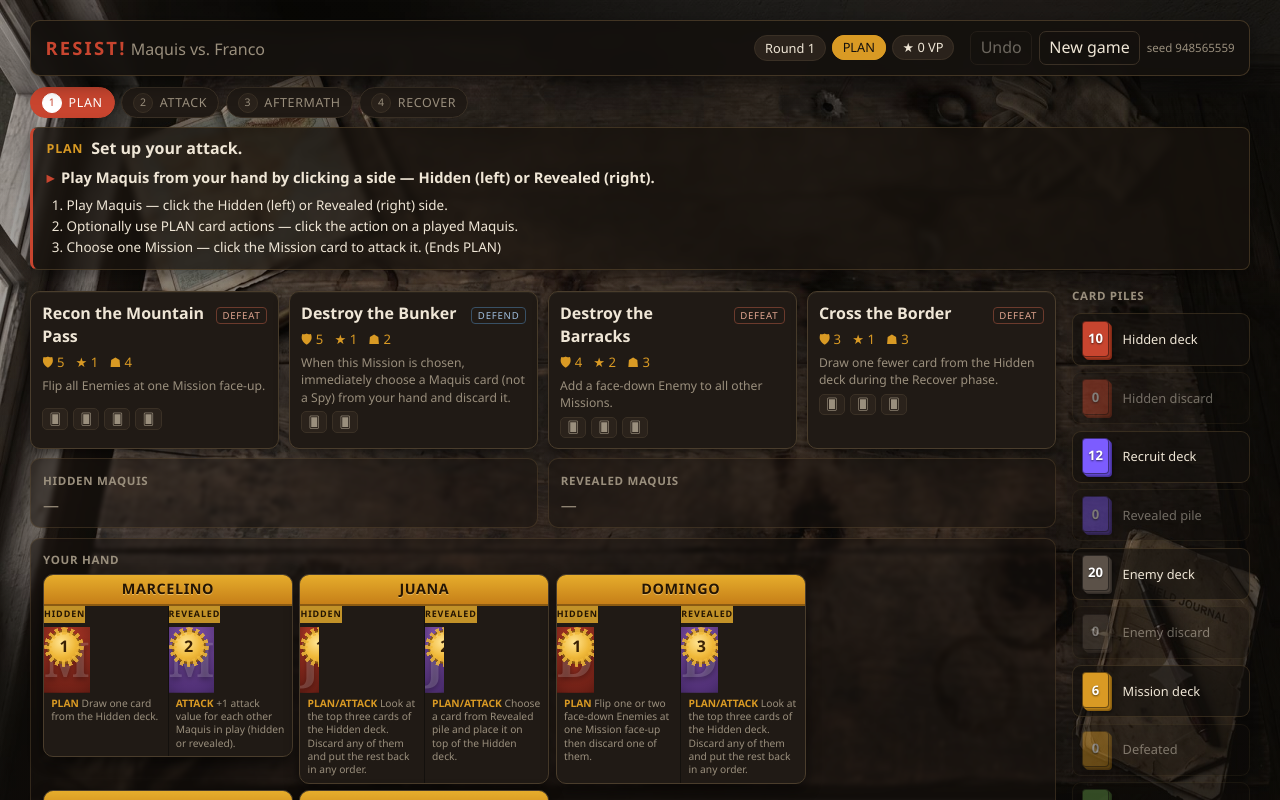
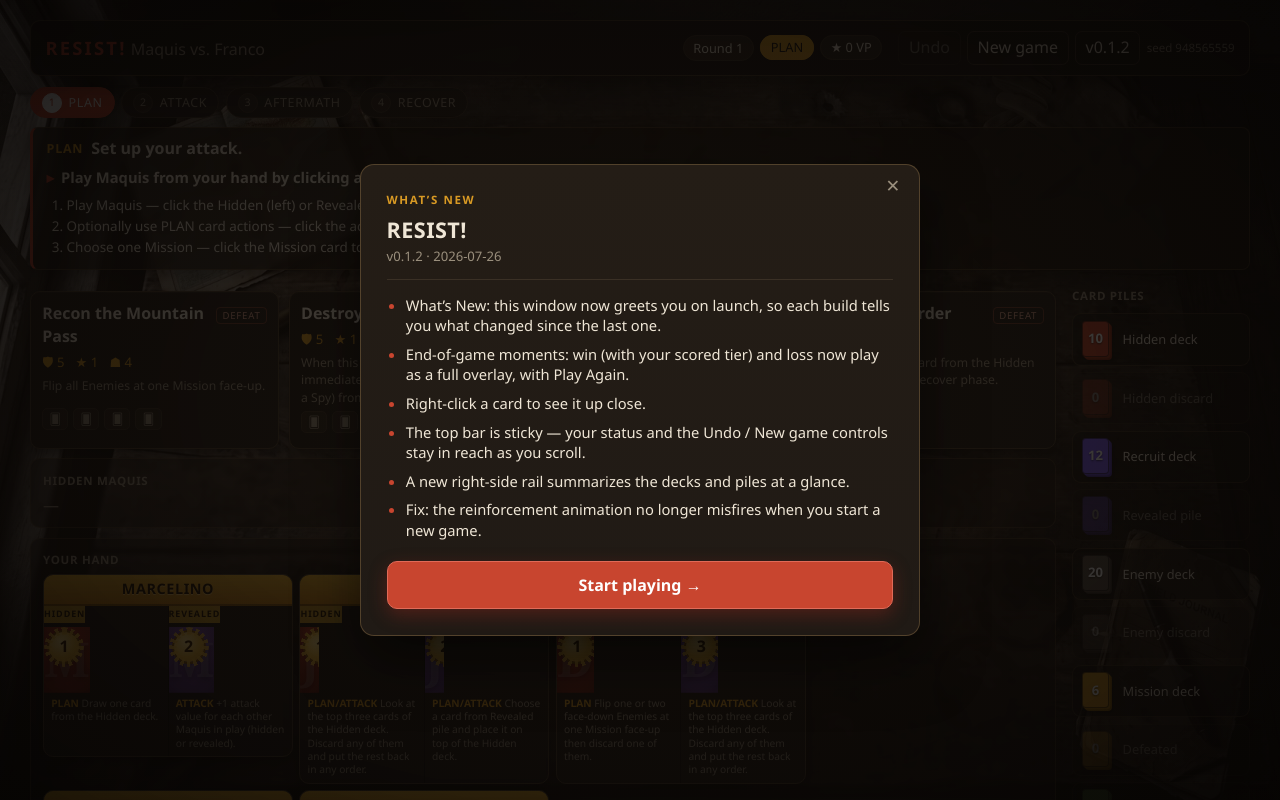
Before and after one commit to stlevy53/defy, a React (Vite) app: page / in a window 1280 px wide. Shown: the top 800 px of the page. Built offline with nearby package versions, Linux system fonts and the light colour scheme.

Commit message:
v0.1.2: What's New launch modal (reads patchNotes.ts); right-click zoom wording

```diff
--- a/src/App.tsx
+++ b/src/App.tsx
@@ -7,11 +7,17 @@ import { useGame, useReinforcements } from './ui/useGame'
 import { DecisionPanel } from './ui/DecisionPanel'
 import { Card } from './ui/Card'
 import { Tip } from './ui/Tip'
+import { WhatsNew } from './ui/WhatsNew'
+import { APP_VERSION } from './ui/patchNotes'
 import { actionLabel, missionOf, guidanceFor, ROUND_PHASES, boardPickable, countActionBonus } from './ui/format'
 import type { Action, Decision, GameResult, GameState } from './engine'
 
 export function App() {
   const { state, actions, dispatch, respond, undo, newGame, canUndo, error, seed, gameId } = useGame()
+
+  // Patch-notes modal: greets every playtester on launch (standard for each prototype build) and is
+  // reopenable from the top bar. Starts open, dismissed to play.
+  const [showWhatsNew, setShowWhatsNew] = useState(true)
 
   // Dev/preview aid: append `?preview=<state>` to the URL to see any end-of-game overlay without
   // reaching it in play — useful for iterating on the animations. Values: loss, draw, minor,
@@ -100,9 +106,16 @@ export function App() {
           <button className="ghost" onClick={() => newGame()}>
             New game
           </button>
+          <Tip below text="What’s new in this build">
+            <button className="ghost" onClick={() => setShowWhatsNew(true)} aria-label="What’s new">
+              v{APP_VERSION}
+            </button>
+          </Tip>
           <span className="muted seed">seed {seed}</span>
         </div>
       </header>
+
+      {showWhatsNew && <WhatsNew onClose={() => setShowWhatsNew(false)} />}
 
       {shown?.outcome === 'loss' && <LossOverlay reason={shown.reason} onPlayAgain={playAgain} />}
       {shown?.outcome === 'win' && (
--- a/src/index.css
+++ b/src/index.css
@@ -815,3 +815,44 @@ button.chip.tip, button.order-item.tip { cursor: pointer; }
 .log { margin-top: 0.6rem; color: var(--muted); font-size: 0.8rem; }
 .log summary { cursor: pointer; }
 .log ol { margin: 0.4rem 0; padding-left: 1.2rem; }
+
+/* "What's New" launch modal — shown on open so playtesters see what changed, then dismiss to play. */
+.whatsnew-overlay {
+  position: fixed; inset: 0; z-index: 95;
+  display: flex; align-items: center; justify-content: center; padding: 1.5rem;
+  animation: whatsnew-fade 0.3s ease both;
+}
+.whatsnew-backdrop {
+  position: absolute; inset: 0;
+  background: radial-gradient(ellipse at center, rgba(20, 15, 10, 0.72), rgba(6, 4, 3, 0.9));
+  backdrop-filter: blur(3px); -webkit-backdrop-filter: blur(3px);
+}
+.whatsnew-panel {
+  position: relative; z-index: 1; width: min(560px, 100%); max-height: 85vh; overflow: auto;
+  background: linear-gradient(180deg, #241d16, var(--panel));
+  border: 1px solid rgba(122, 98, 62, 0.55); border-radius: 14px;
+  padding: 1.4rem 1.6rem 1.6rem;
+  box-shadow: 0 24px 60px rgba(0, 0, 0, 0.6);
+  animation: whatsnew-rise 0.32s ease both;
+}
+.whatsnew-x {
+  position: absolute; top: 0.7rem; right: 0.8rem;
+  background: transparent; border: none; color: var(--muted); font-size: 1.1rem; cursor: pointer; line-height: 1;
+}
+.whatsnew-x:hover { color: var(--ink); }
+.whatsnew-head { border-bottom: 1px solid var(--line); padding-bottom: 0.8rem; margin-bottom: 0.9rem; }
+.whatsnew-kicker { color: var(--accent-2); text-transform: uppercase; letter-spacing: 0.14em; font-size: 0.72rem; font-weight: 700; }
+.whatsnew-title { margin: 0.2rem 0 0.15rem; color: var(--ink); font-size: 1.35rem; letter-spacing: 0.02em; }
+.whatsnew-title { text-transform: none; }
+.whatsnew-ver { margin: 0; color: var(--muted); font-size: 0.82rem; }
+.whatsnew-list { margin: 0; padding-left: 1.2rem; display: flex; flex-direction: column; gap: 0.5rem; }
+.whatsnew-list li { color: var(--ink); font-size: 0.92rem; line-height: 1.4; }
+.whatsnew-list li::marker { color: var(--accent); }
+.whatsnew-cta {
+  margin-top: 1.3rem; width: 100%; padding: 0.7rem 1rem; font-size: 1rem; font-weight: 700;
+  color: #fff; background: var(--accent); border: 1px solid #e06a58; border-radius: 10px; cursor: pointer;
+  box-shadow: 0 6px 18px rgba(150, 40, 30, 0.4); transition: transform 0.1s ease, box-shadow 0.1s ease;
+}
+.whatsnew-cta:hover { transform: translateY(-1px); box-shadow: 0 9px 22px rgba(150, 40, 30, 0.5); }
+@keyframes whatsnew-fade { from { opacity: 0; } to { opacity: 1; } }
+@keyframes whatsnew-rise { from { opacity: 0; transform: translateY(12px) scale(0.98); } to { opacity: 1; transform: translateY(0) scale(1); } }
--- /dev/null
+++ b/src/ui/WhatsNew.tsx
@@ -0,0 +1,43 @@
+// "What's New" launch modal. Shown when the app opens so a playtester sees what changed since the
+// previous build, then dismisses it to play. Reads the latest entry from patchNotes.ts. Standard on
+// every prototype build — updating patchNotes.ts is all it takes to refresh this.
+
+import { useEffect } from 'react'
+import { LATEST } from './patchNotes'
+
+export function WhatsNew({ onClose }: { onClose: () => void }) {
+  // Dismiss on Escape.
+  useEffect(() => {
+    const onKey = (e: KeyboardEvent) => {
+      if (e.key === 'Escape') onClose()
+    }
+    window.addEventListener('keydown', onKey)
+    return () => window.removeEventListener('keydown', onKey)
+  }, [onClose])
+
+  return (
+    <div className="whatsnew-overlay" role="dialog" aria-modal="true" aria-label="What's new in this build">
+      <div className="whatsnew-backdrop" onClick={onClose} aria-hidden="true" />
+      <div className="whatsnew-panel">
+        <button className="whatsnew-x" onClick={onClose} aria-label="Dismiss">
+          ✕
+        </button>
+        <div className="whatsnew-head">
+          <span className="whatsnew-kicker">What’s New</span>
+          <h2 className="whatsnew-title">RESIST! {LATEST.title ? `— ${LATEST.title}` : ''}</h2>
+          <p className="whatsnew-ver">
+            v{LATEST.version} · {LATEST.date}
+          </p>
+        </div>
+        <ul className="whatsnew-list">
+          {LATEST.changes.map((c, i) => (
+            <li key={i}>{c}</li>
+          ))}
+        </ul>
+        <button className="whatsnew-cta" onClick={onClose}>
+          Start playing →
+        </button>
+      </div>
+    </div>
+  )
+}
--- /dev/null
+++ b/src/ui/patchNotes.ts
@@ -0,0 +1,53 @@
+// In-app patch notes — the source the "What's New" launch modal reads. Keep this in sync with the
+// repo changelog `PATCH_NOTES.md` on every release: prepend the new version to the top of the
+// array (newest first) and bump nothing else — `LATEST`/`APP_VERSION` derive from index 0.
+
+export interface PatchNote {
+  version: string
+  date: string // ISO yyyy-mm-dd
+  title?: string
+  changes: string[]
+}
+
+export const PATCH_NOTES: PatchNote[] = [
+  {
+    version: '0.1.2',
+    date: '2026-07-26',
+    changes: [
+      'What’s New: this window now greets you on launch, so each build tells you what changed since the last one.',
+      'End-of-game moments: win (with your scored tier) and loss now play as a full overlay, with Play Again.',
+      'Right-click a card to see it up close.',
+      'The top bar is sticky — your status and the Undo / New game controls stay in reach as you scroll.',
+      'A new right-side rail summarizes the decks and piles at a glance.',
+      'Fix: the reinforcement animation no longer misfires when you start a new game.',
+    ],
+  },
+  {
+    version: '0.1.1',
+    date: '2026-07-25',
+    title: 'Visual identity, packaging, and readability',
+    changes: [
+      'A themed wooden tabletop background.',
+      'Attack Strength changes are surfaced as you play, including count-based bonuses (e.g. “+1 per revealed Maquis”).',
+      'Enemies added to a Mission animate in; Missions show a live Garrison count; the Recover phase notes how many cards you’ll draw.',
+      'Real card-art can now drop in over the text cards.',
+      'Packaged as a standalone portable Windows build — no dev server needed.',
+      'Fixes: Juana’s reshuffle, and Sagrario / Ramona’s ATTACK “draw” actions (which were doing nothing) now fire.',
+    ],
+  },
+  {
+    version: '0.1.0',
+    date: '2026-07-24',
+    title: 'First playable prototype',
+    changes: [
+      'Play a full game start to finish — PLAN → ATTACK → AFTERMATH → RECOVER — with win tiers and all loss conditions.',
+      'Direct card interaction: play, use, and choose by clicking the card; strike targets by clicking them on the board.',
+      'A round-phase breadcrumb with new-player guidance, plus hover tooltips on card icons, stats, and action text.',
+      'Undo, New game, and seeded (reproducible) games.',
+      'Runs on the complete, rulebook-verified rules engine.',
+    ],
+  },
+]
+
+export const LATEST: PatchNote = PATCH_NOTES[0]
+export const APP_VERSION: string = LATEST.version
```
Also changed, not shown: 1 other file (tests, documents, lock files or other folders).
